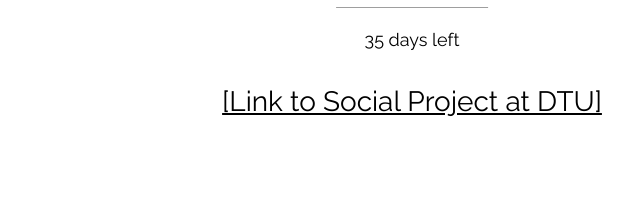
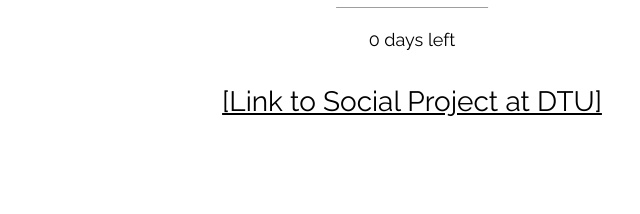
Before and after one commit to santisantis/santisantis.github.io, a plain HTML site: page index.html in a window 1280 px wide. Shown: the part 379-593 px from the top of the page, 228-868 px from the left. Drawn offline with nearby package versions, Linux system fonts and the light colour scheme.

Commit message:
Clean up

```diff
--- a/index.html
+++ b/index.html
@@ -24,7 +24,7 @@ body, html {height: 100%}
   <div class="w3-display-middle">
     <h1 class="w3-jumbo w3-animate-top">Hello World</h1>
     <hr class="w3-border-grey" style="margin:auto;width:40%">
-    <p class="w3-large w3-center">35 days left</p>
+    <p class="w3-large w3-center">0 days left</p>
     <p style="font-size:28px;"><a href="https://santisantis.github.io/social2020/">[Link to Social Project at DTU]</a></p>
 
   </div>
```
Also changed, not shown: 1 other file.
